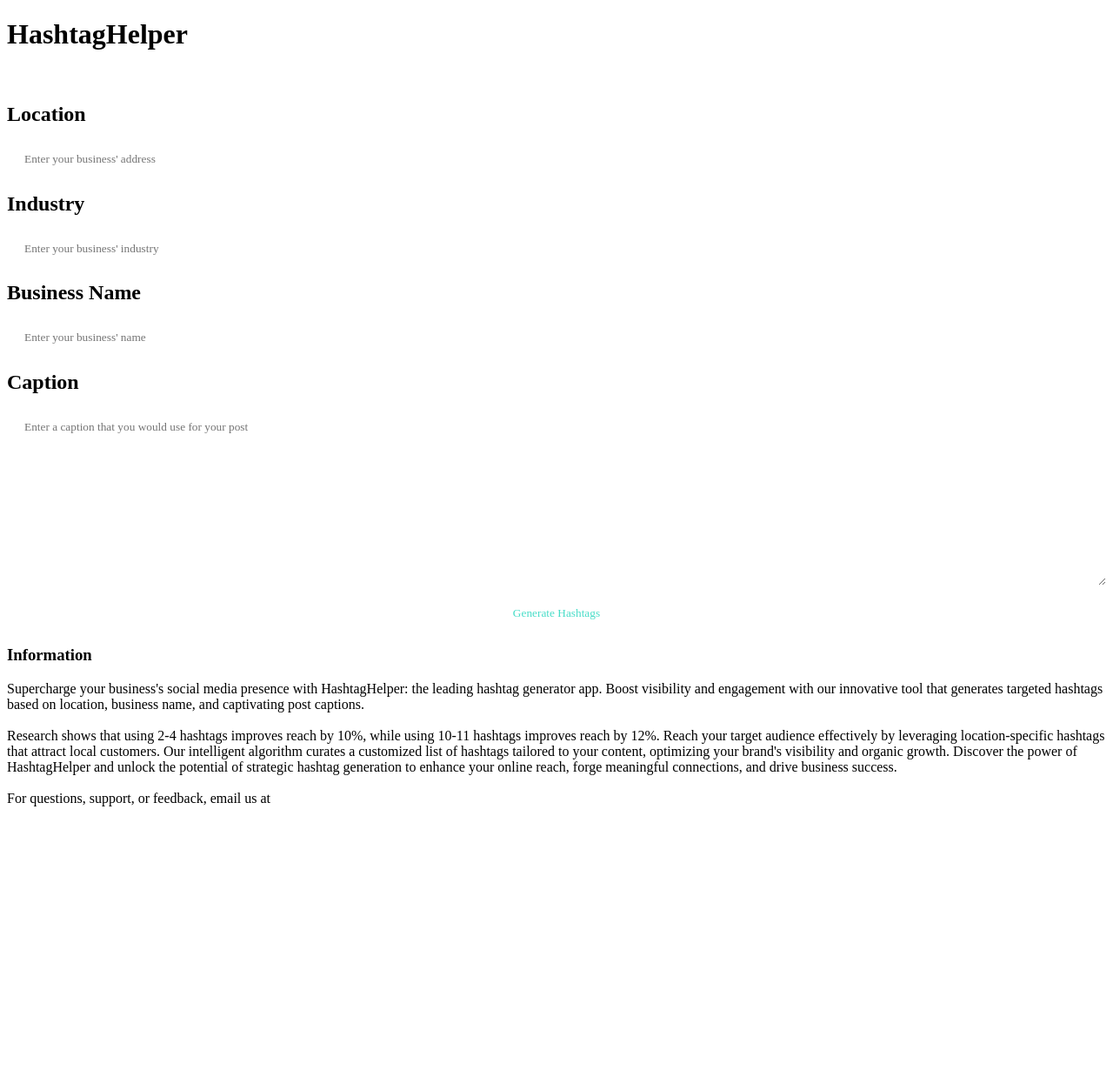
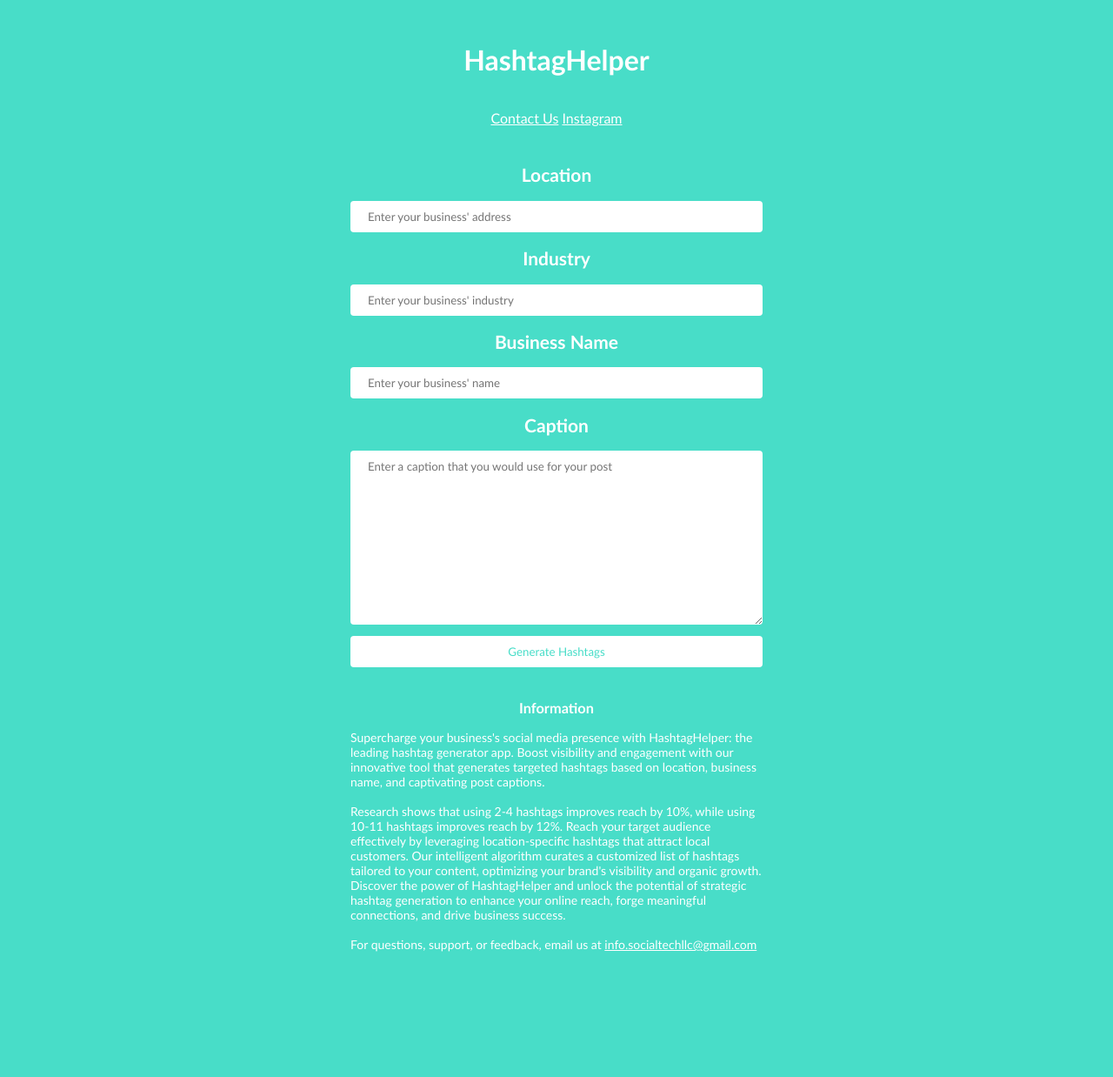
Before and after one commit to Pattles/HashtagHelper, a Python web app: template templates/index.html in a window 1280 px wide. Shown: the whole page at 87% size. Before the commit the page ends 927 px from the top, so only its background shows below. Run offline with Jinja, Linux system fonts and the light colour scheme; the template is opened without the code that fills it, so the values that code supplies are empty; some libraries are stand-ins or nearby versions.

Commit message:
split css into multiple files, removed excess code

```diff
--- /dev/null
+++ b/static/styles/style.css
@@ -0,0 +1,30 @@
+body {
+    background-color: #48ddc8;
+    color: white;
+    font-family: 'Trebuchet MS';
+    margin-bottom: 100px;
+}
+
+h2, h3 {
+    text-align: center;
+}
+
+.primary-container {
+    align-items: center;
+    display: flex;
+    flex-direction: column; /* If you want the content to stack vertically */
+    justify-content: center;
+    margin: 0 auto; /* Center the container horizontally */
+    width: 50%; /* Limit the width to % of the available space */
+    padding: 20px;
+
+    /* border: 2px solid grey; /* Exists purely for visual representation */
+}
+
+.container {
+    padding: 10px;
+    width: 75%;
+    font-size: 14px;
+
+    /* border: 2px solid grey; /* Exists purely for visual representation */
+}
```
Also changed, not shown: static/styles/dropdown.css (+23 -1 lines).
